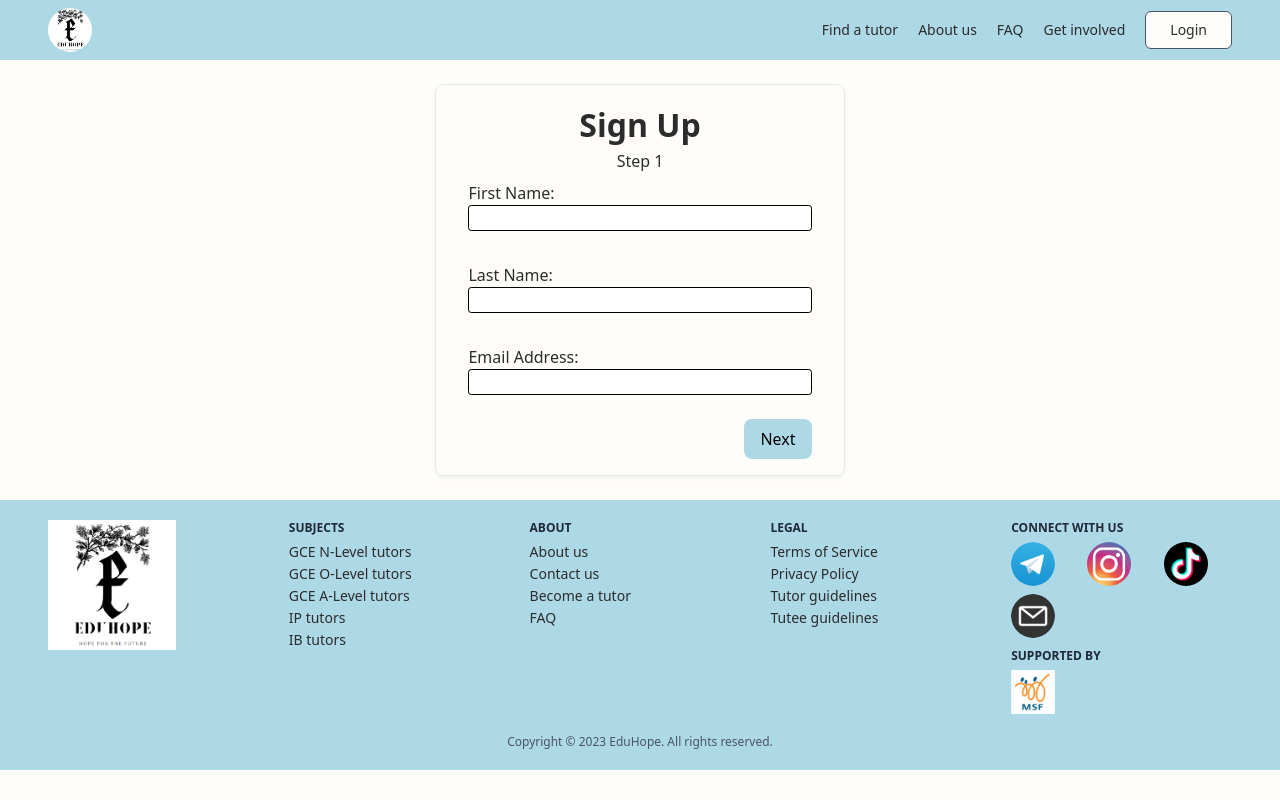
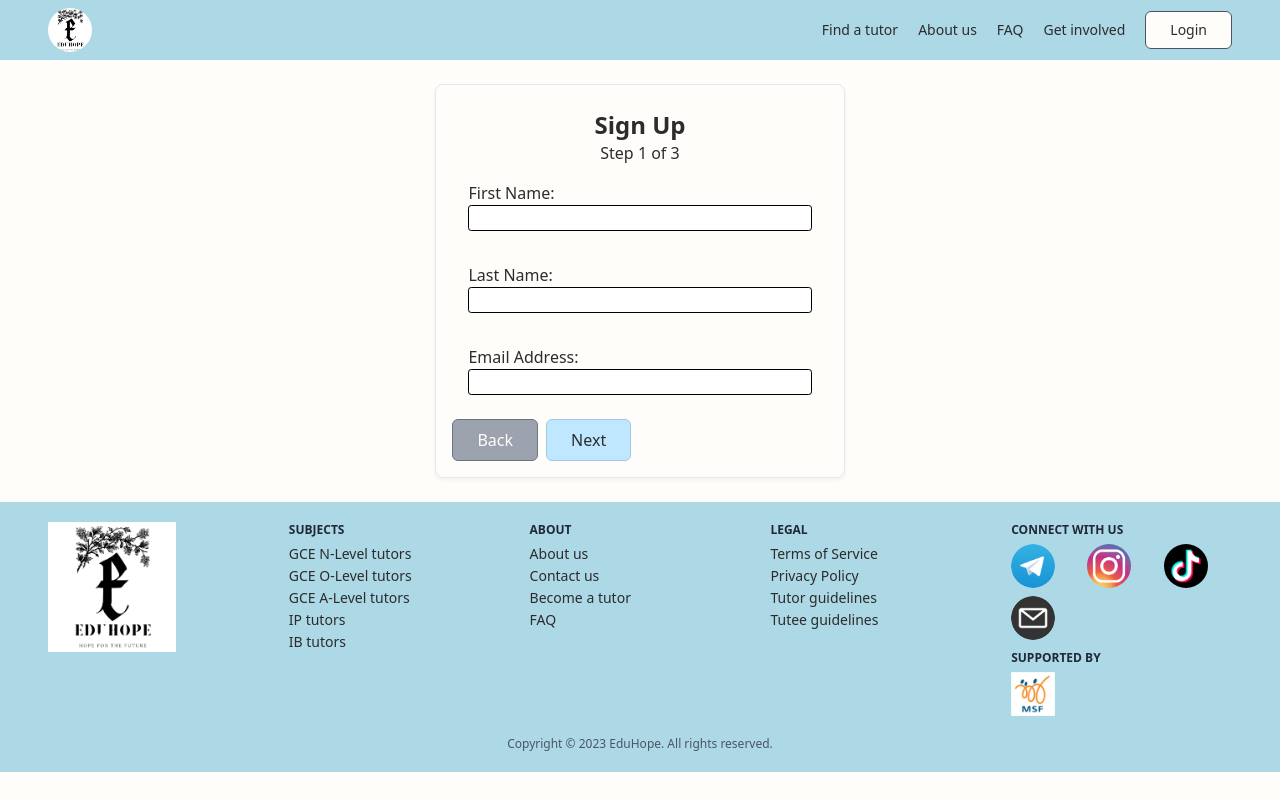
Before and after one commit to tch1001/EduHopeSG, a Next.js app in the folder frontend/: page /signup in a window 1280 px wide. Built offline with nearby package versions, Linux system fonts and the light colour scheme.

Commit message:
refactor: dynamic step changes

```diff
--- a/frontend/pages/signup.js
+++ b/frontend/pages/signup.js
@@ -1,9 +1,17 @@
 import React, { useState } from 'react';
+import Link from "next/link";
+import Button from "../components/Button";
 import Container from "../components/Container";
+import Card from "../components/Card";
 import styles from "../styles/signup.module.css";
 
+/**
+ * Issues
+ * 1. No validation for difference of "password" and "confirmPassword"
+ * 2.
+ */
+
 const SignUp = () => {
-  const [step, setStep] = useState(1);
   const [firstName, setFirstName] = useState('');
   const [lastName, setLastName] = useState('');
   const [email, setEmail] = useState('');
@@ -12,14 +20,6 @@ const SignUp = () => {
   const [highestEducation, setHighestEducation] = useState('');
   const [currentEducation, setCurrentEducation] = useState('');
   const [schoolName, setSchoolName] = useState('');
-
-  const nextStep = () => {
-    setStep(step + 1);
-  };
-
-  const prevStep = () => {
-    setStep(step - 1);
-  };
 
   const onSubmit = (e) => {
     e.preventDefault();
@@ -35,63 +35,32 @@ const SignUp = () => {
     });
   };
 
-  switch(step) {
-    case 1:
-      return (
-        <Container center className="p-6 max-w-5xl">
-          <div className={styles.container}>
-            <h1 className={styles.heading}>Sign Up</h1>
-            <h2 className={styles.subHeading}>Step 1</h2>
-            <form onSubmit={nextStep} className={styles.form} noValidate>
+  const steps = [
+    <>
       <div className={styles.innerContainer}>
         <label className={styles.label}>First Name:</label>
-                <input className={styles.input} value={firstName} onChange={(e) => setFirstName(e.target.value)}/>
+        <input className={styles.input} value={firstName} onChange={(e) => setFirstName(e.target.value)} />
       </div>
       <div className={styles.innerContainer}>
         <label className={styles.label}>Last Name:</label>
-                <input className={styles.input} value={lastName} onChange={(e) => setLastName(e.target.value)}/>
+        <input className={styles.input} value={lastName} onChange={(e) => setLastName(e.target.value)} />
       </div>
       <div className={styles.innerContainer}>
         <label className={styles.label}>Email Address:</label>
-                <input className={styles.input} value={email} onChange={(e) => setEmail(e.target.value)}/>
+        <input className={styles.input} value={email} onChange={(e) => setEmail(e.target.value)} />
       </div>
-              <div className={styles.buttonContainer}>
-                <button type="button" onClick={nextStep} className={styles.buttonRight}>Next</button>
-              </div>
-            </form>
-          </div>
-        </Container>
-      );
-    case 2:
-      return (
-        <Container center className="p-6 max-w-5xl">
-          <div className={styles.container}>
-            <h1 className={styles.heading}>Sign Up</h1>
-            <h2 className={styles.subHeading}>Step 2</h2>
-            <form onSubmit={nextStep} className={styles.form} noValidate>
+    </>,
+    <>
       <div className={styles.innerContainer}>
         <label className={styles.label}>Password:</label>
-                <input className={styles.input} type="password" value={password} onChange={(e) => setPassword(e.target.value)}/>
+        <input className={styles.input} type="password" value={password} onChange={(e) => setPassword(e.target.value)} />
       </div>
       <div className={styles.innerContainer}>
         <label className={styles.label}>Confirm Password:</label>
-                <input className={styles.input} type="password" value={confirmPassword} onChange={(e) => setConfirmPassword(e.target.value)}/>
+        <input className={styles.input} type="password" value={confirmPassword} onChange={(e) => setConfirmPassword(e.target.value)} />
       </div>
-              <div className={styles.buttonContainer}>
-                <button type="button" onClick={prevStep} className={styles.buttonLeft}>Back</button>
-                <button type="button" onClick={nextStep} className={styles.buttonRight}>Next</button>
-              </div>
-            </form>
-          </div>
-        </Container>
-      );
-    case 3:
-      return (
-        <Container center className="p-6 max-w-5xl">
-          <div className={styles.container}>
-            <h1 className={styles.heading}>Sign Up</h1>
-            <h2 className={styles.subHeading}>Step 3</h2>
-            <form onSubmit={onSubmit} className={styles.form} noValidate>
+    </>,
+    <>
       <div className={styles.innerContainer}>
         <label className={styles.label}>Highest Education Level Obtained:</label>
         <select className={styles.input} value={highestEducation} onChange={(e) => setHighestEducation(e.target.value)}>
@@ -112,19 +81,43 @@ const SignUp = () => {
       </div>
       <div className={styles.innerContainer}>
         <label className={styles.label}>Current School's Name:</label>
-                <input className={styles.input} value={schoolName} onChange={(e) => setSchoolName(e.target.value)}/>
+        <input className={styles.input} value={schoolName} onChange={(e) => setSchoolName(e.target.value)} />
       </div>
-              <div className={styles.buttonContainer}>
-                <button type="button" onClick={prevStep} className={styles.buttonLeft}>Back</button>
-                <button type="submit" className={styles.buttonRight}>Submit</button>
+    </>
+  ];
+
+  const [step, setStep] = useState(0);
+
+  const checkNextStep = () => step + 1 >= steps.length;
+  const checkPrevStep = () => step <= 0;
+
+  const nextStep = () => {
+    if (!checkNextStep) return;
+    setStep(step + 1)
+  }
+
+  const prevStep = () => {
+    if (!checkPrevStep) return;
+    setStep(step - 1);
+  }
+
+  return (
+    <Container center className="p-6 max-w-5xl">
+      <div className={styles.container}>
+        <div className="my-2">
+          <span className="text-2xl font-bold block text-center">Sign Up</span>
+          <span className="text-base block text-center">Step {step + 1} of {steps.length}</span>
+        </div>
+        <form className={styles.form} noValidate onSubmit={(e) => e.preventDefault()}>
+          {steps[step]}
+          <div className="flex flex-row gap-2">
+            <Button disabled={checkPrevStep()} onClick={prevStep}>Back</Button>
+            <Button disabled={checkNextStep()} onClick={nextStep}>Next</Button>
           </div>
         </form>
       </div>
     </Container>
   );
-    default:
-      return null;
-  }
 };
 
 export default SignUp;
```
Lines whose indentation alone changed are shown as unchanged.
